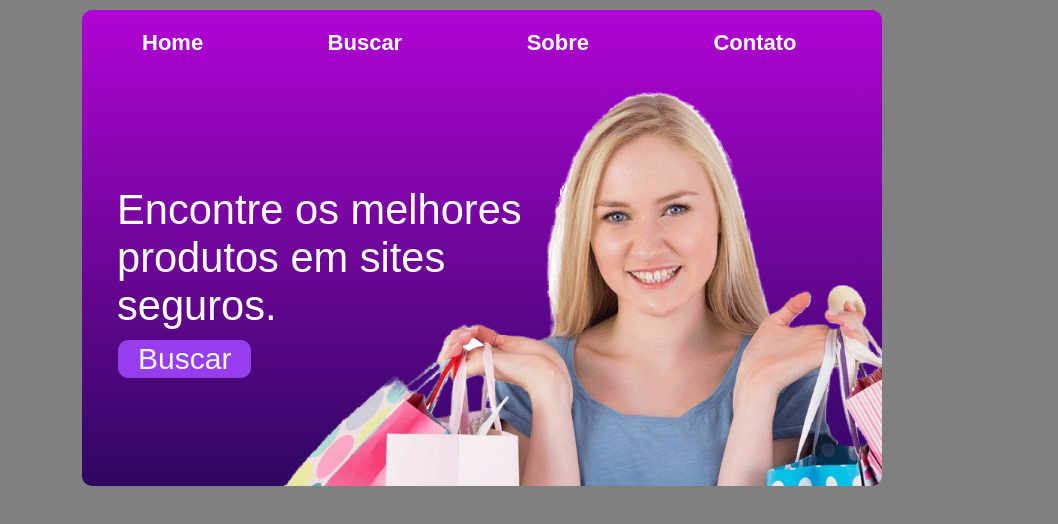
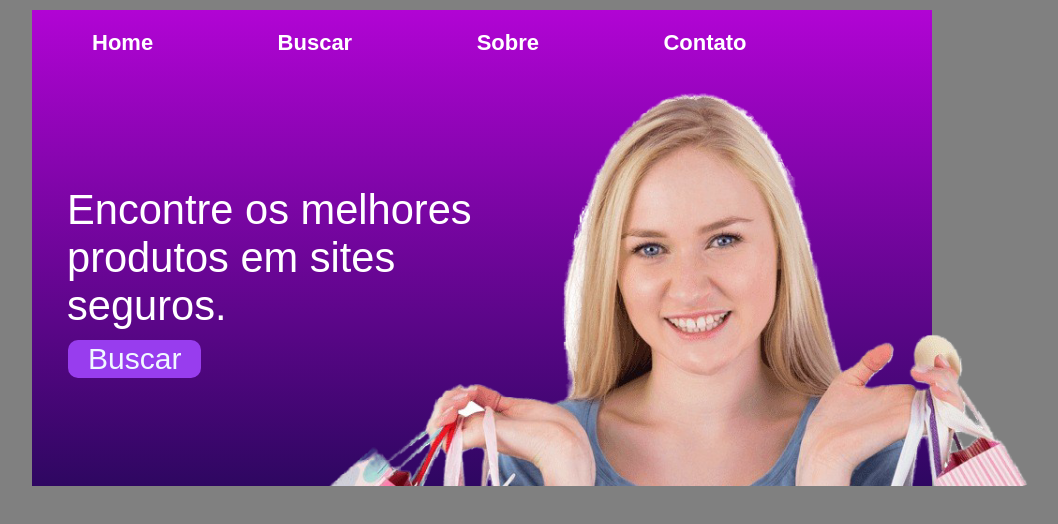
Before and after one commit to paulocezar3/Deal-Wise, a plain HTML site: page index.html in a window 1280 px wide. Shown: the whole page, without its empty margins (158-1216 px from the left). Drawn offline with Linux system fonts and the light colour scheme.

Commit message:
fim da aula 04

```diff
--- a/estilos/style.css
+++ b/estilos/style.css
@@ -9,8 +9,7 @@ html{
 }
 body{
     background: linear-gradient(to bottom, rgb(177, 4, 212), rgb(46, 7, 97)) no-repeat;;
-    width: 800px;
-    border-radius:10px ;
+    width: 900px;
     margin: auto;
     min-width: 300px;
     max-width: 1000px;
@@ -34,6 +33,7 @@ nav >a:hover{
     text-decoration: underline;
 }
 main{
+    width: 1000px;
     height: 400px;
     color: white;
     background: url(../imagens/compra.png) no-repeat top right ;
```
